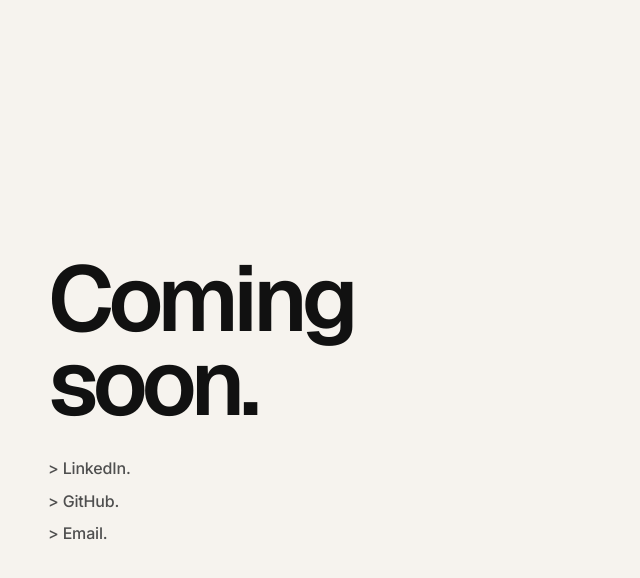
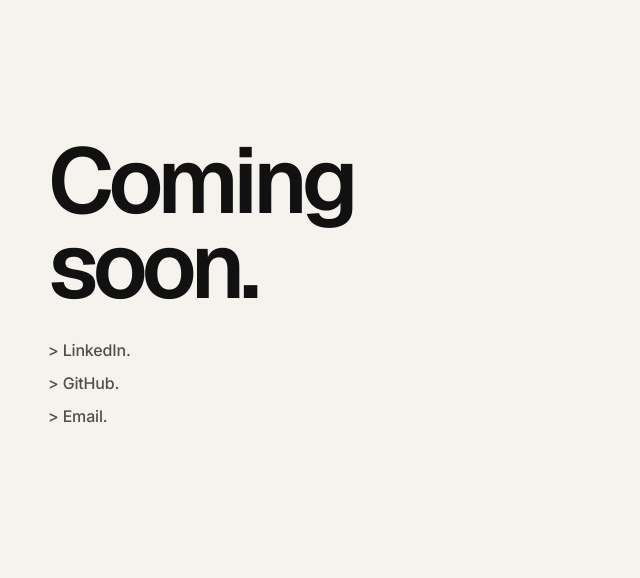
Before and after one commit to nickmlittle/nick-little, a plain HTML site: page index.html in a window 1280 px wide. Shown: the whole page, without its empty margins (0-640 px from the left). Drawn offline with nearby package versions, Linux system fonts and the light colour scheme.

Commit message:
position content between midpoint of upper third

```diff
--- a/styles.css
+++ b/styles.css
@@ -29,16 +29,15 @@ body {
 .page {
   min-height: 100vh;
   padding: clamp(28px, 4vw, 48px);
-  display: flex;
-  flex-direction: column;
-  justify-content: space-between;
+  display: grid;
+  grid-template-rows: repeat(3, minmax(0, 1fr));
 }
 
 .content {
-  flex: 1;
+  grid-row: 1 / span 2;
+  align-self: center;
   display: flex;
   flex-direction: column;
-  justify-content: center;
   align-items: flex-start;
   max-width: 32rem;
   gap: 2rem;
@@ -118,7 +117,6 @@ h1 {
   }
 
   .content {
-    justify-content: center;
     gap: 1.5rem;
   }
 
```
